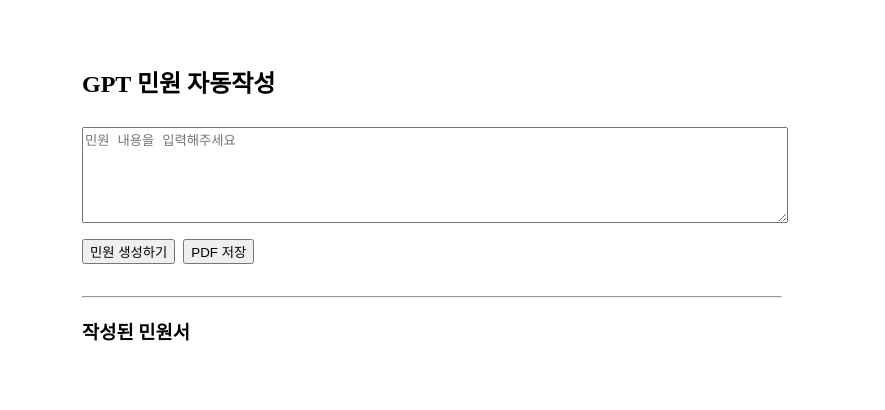
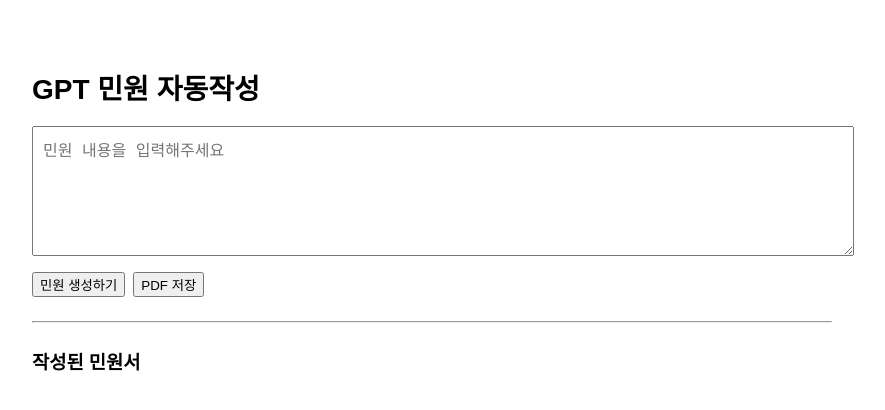
Before and after one commit to adshoppings/ai-minwon, a Next.js app: page / in a window 1280 px wide. Shown: the top 410 px of the page, without its empty margins (208-1093 px from the left). Built offline with nearby package versions, Linux system fonts and the light colour scheme.

Commit message:
Add files via upload

```diff
--- a/pages/api/generate.ts
+++ b/pages/api/generate.ts
@@ -7,7 +7,7 @@
 
 export default async function handler(req: NextApiRequest, res: NextApiResponse) {
   if (req.method !== 'POST') {
-    return res.status(405).json({ error: '허용되지 않은 메서드입니다.' });
+    return res.status(405).json({ error: 'Method not allowed' });
   }
 
   const { input } = req.body;
@@ -18,21 +18,20 @@
   try {
     const completion = await openai.chat.completions.create({
       model: 'gpt-3.5-turbo',
-      messages: [{
-        role: 'user',
-        content: `아래 주제에 대해 친절한 민원 답변 형식으로 HTML 서식 포함해서 작성해줘.
-- 문단 제목은 <strong> 사용
-- 줄바꿈은 <br> 사용
-- 리스트 항목은 <ul><li> 사용
-- 전체는 HTML 형식
-주제: ${input}`
-      }]
+      messages: [
+        {
+          role: 'user',
+          content: `아래 민원 내용에 대해 인사말로 시작해서, 상황 설명, 서식 안내, 마무리 멘트까지 포함해서 3단 구성으로 친절하게 서술형으로 작성해줘.
+
+"${input}"`,
+        },
+      ],
     });
 
     const result = completion.choices[0]?.message?.content?.trim() || '';
     res.status(200).json({ result });
-  } catch (err) {
-    console.error(err);
-    res.status(500).json({ error: 'OpenAI 응답 실패' });
+  } catch (error) {
+    console.error('OpenAI API 에러:', error);
+    res.status(500).json({ error: '민원 생성 실패' });
   }
 }
--- a/pages/index.tsx
+++ b/pages/index.tsx
@@ -1,48 +1,58 @@
+'use client';
 import { useState } from 'react';
-import html2pdf from 'html2pdf.js';
 
 export default function Home() {
   const [input, setInput] = useState('');
   const [result, setResult] = useState('');
 
   const handleSubmit = async () => {
+    try {
       const res = await fetch('/api/generate', {
         method: 'POST',
         headers: { 'Content-Type': 'application/json' },
-      body: JSON.stringify({ input })
+        body: JSON.stringify({ input }),
       });
       const data = await res.json();
       setResult(data.result || '결과 없음');
-  };
-
-  const handleDownloadPDF = () => {
-    const element = document.getElementById('result-area');
-    if (element) {
-      html2pdf().set({ margin: 10 }).from(element).save();
-    } else {
-      alert('PDF 변환할 내용을 찾을 수 없습니다.');
+    } catch (error) {
+      console.error('에러 발생:', error);
+      setResult('에러 발생');
     }
   };
 
+  const handleSavePdf = async () => {
+    if (typeof window === 'undefined') return;
+
+    const element = document.getElementById('result-text');
+    if (!element) return;
+
+    const html2pdf = (await import('html2pdf.js')).default;
+    html2pdf()
+      .set({ margin: 10, filename: '민원서.pdf', html2canvas: { scale: 2 } })
+      .from(element)
+      .save()
+      .catch((err) => {
+        console.error('PDF 저장 실패:', err);
+        alert('PDF 변환기 로딩 실패');
+      });
+  };
+
   return (
-    <div style={{ padding: 40, maxWidth: 700, margin: '0 auto' }}>
-      <h1 style={{ fontSize: '24px', fontWeight: 'bold' }}>GPT 민원 자동작성</h1>
+    <div style={{ padding: 40, maxWidth: 800, margin: '0 auto', fontFamily: 'sans-serif' }}>
+      <h1 style={{ fontSize: '28px', fontWeight: 700 }}>GPT 민원 자동작성</h1>
       <textarea
         placeholder="민원 내용을 입력해주세요"
         value={input}
         onChange={(e) => setInput(e.target.value)}
         rows={6}
-        style={{ width: '100%', marginTop: 12 }}
+        style={{ width: '100%', padding: 10, fontSize: 16 }}
       />
-      <div style={{ marginTop: 12 }}>
-        <button onClick={handleSubmit}>민원 생성하기</button>
-        <button onClick={handleDownloadPDF} style={{ marginLeft: 8 }}>PDF 저장</button>
-      </div>
-      <div id="result-area" style={{ marginTop: 32 }}>
-        <hr />
+      <br />
+      <button onClick={handleSubmit} style={{ marginTop: 12, marginRight: 8 }}>민원 생성하기</button>
+      <button onClick={handleSavePdf}>PDF 저장</button>
+      <hr style={{ margin: '24px 0' }} />
       <h3>작성된 민원서</h3>
-        <div dangerouslySetInnerHTML={{ __html: result }} />
-      </div>
+      <div id="result-text" style={{ whiteSpace: 'pre-wrap', lineHeight: 1.6 }}>{result}</div>
     </div>
   );
 }
--- a/tsconfig.json
+++ b/tsconfig.json
@@ -9,7 +9,7 @@
     "noEmit": true,
     "esModuleInterop": true,
     "module": "esnext",
-    "moduleResolution": "node",
+    "moduleResolution": "bundler",
     "resolveJsonModule": true,
     "isolatedModules": true,
     "jsx": "preserve",
```
Also changed, not shown: package.json (+5 -5 lines), next-env.d.ts, 1 other file (tests, documents, lock files or other folders). Lines whose indentation alone changed are shown as unchanged.
